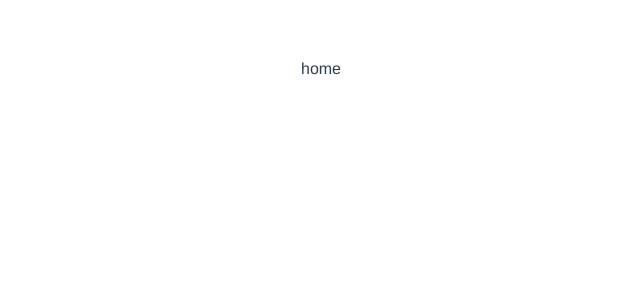
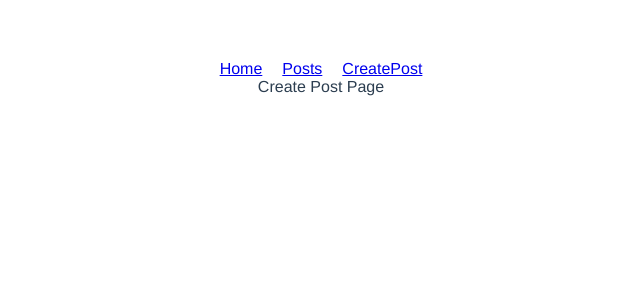
Before and after one commit to roman-ojha/vue-router, a Vue app: page /create in a window 1280 px wide. Shown: the top 300 px of the page, without its empty margins (319-959 px from the left). Built offline with nearby package versions, Linux system fonts and the light colour scheme.

Commit message:
docs: introduction on vue router

```diff
--- a/src/Topic_Wise/01_Introduction/App.vue
+++ b/src/Topic_Wise/01_Introduction/App.vue
@@ -1,13 +1,23 @@
 <template>
-  <div>home</div>
+  <div>
+    <!-- here we can import the Navigation bar -->
+    <Navigation />
+    <!-- Now here we have to load the router component -->
+    <!--
+      *) router-view:
+        -> router-view will display the component that corresponds to the url. You can put it anywhere to adapt it to your layout.
+     -->
+    <router-view></router-view>
+  </div>
 </template>
 
 <script lang="ts">
 import { defineComponent } from "vue";
+import Navigation from "./components/Navigation.vue";
 
 export default defineComponent({
   name: "App",
-  components: {},
+  components: { Navigation },
 });
 </script>
 
--- /dev/null
+++ b/src/Topic_Wise/01_Introduction/components/Navigation.vue
@@ -0,0 +1,23 @@
+<template>
+  <nav>
+    <!--
+        *) router-link:
+            Note how instead of using regular a tags, we use a custom component router-link to create links. This allows Vue Router to change the URL without reloading the page, handle URL generation as well as its encoding. We will see later how to benefit from these features.
+     -->
+    <router-link to="/home">Home</router-link>
+    <router-link to="/posts">Posts</router-link>
+    <router-link to="/create">CreatePost</router-link>
+  </nav>
+</template>
+
+<script lang="ts">
+export default {
+  name: "Navigation",
+};
+</script>
+
+<style scoped>
+a {
+  margin: 10px;
+}
+</style>
--- a/src/Topic_Wise/01_Introduction/main.ts
+++ b/src/Topic_Wise/01_Introduction/main.ts
@@ -1,4 +1,41 @@
 import { createApp } from "vue";
 import App from "./App.vue";
+import Home from "./pages/Home.vue";
+import Posts from "./pages/Posts.vue";
+import CreatePost from "./pages/CreatePost.vue";
+import { createRouter, createWebHistory } from "vue-router";
 
-createApp(App).mount("#app");
+// Define some routes
+// Each route should map to a component.
+// We'll talk about nested routes later.
+const routes = [
+  {
+    path: "/",
+    component: Home,
+  },
+  {
+    path: "/posts",
+    component: Posts,
+  },
+  {
+    path: "/create",
+    component: CreatePost,
+  },
+];
+
+// Create the router instance and pass the `routes` option
+// You can pass in additional options here, but let's
+// keep it simple for now.
+const router = createRouter({
+  // Provide the history implementation to use
+  history: createWebHistory(),
+  routes, // short for `routes: routes`
+});
+
+// Create and mount the root instance.
+const app = createApp(App);
+// Make sure to _use_ the router instance to make the
+// whole app router-aware.
+app.use(router);
+
+app.mount("#app");
--- /dev/null
+++ b/src/Topic_Wise/01_Introduction/pages/CreatePost.vue
@@ -0,0 +1,11 @@
+<template>
+  <div>Create Post Page</div>
+</template>
+
+<script lang="ts">
+export default {
+  name: "CreatePost",
+};
+</script>
+
+<style scoped></style>
--- /dev/null
+++ b/src/Topic_Wise/01_Introduction/pages/Home.vue
@@ -0,0 +1,11 @@
+<template>
+  <div>Home Page</div>
+</template>
+
+<script lang="ts">
+export default {
+  name: "Home",
+};
+</script>
+
+<style scoped></style>
--- /dev/null
+++ b/src/Topic_Wise/01_Introduction/pages/Posts.vue
@@ -0,0 +1,11 @@
+<template>
+  <div>Post Page</div>
+</template>
+
+<script lang="ts">
+export default {
+  name: "Posts",
+};
+</script>
+
+<style scoped></style>
```
